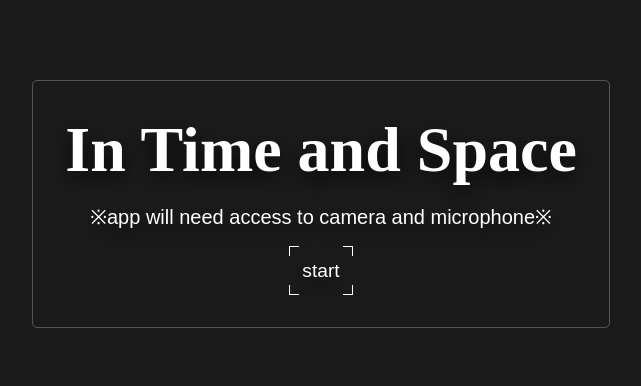
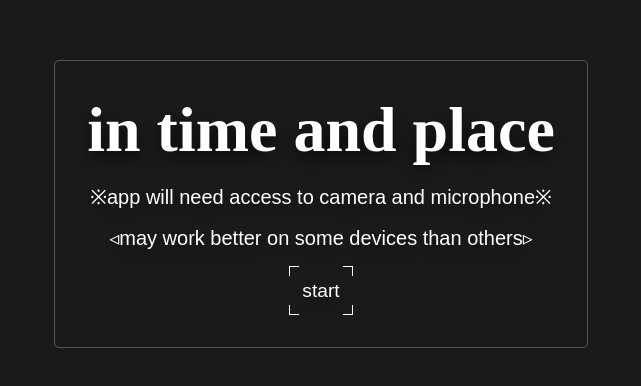
Before and after one commit to TatsutaScott/time_and_space, a website built with webpack: page dist/index.html in a window 1280 px wide. Shown: the part 196-582 px from the top of the page, without its empty margins (319-960 px from the left). Built offline with nearby package versions, Linux system fonts and the light colour scheme; no server answers; a web font is replaced by a local one; what @rnbo/js would draw is missing.

Commit message:
adjusting front page

```diff
--- a/dist/index.html
+++ b/dist/index.html
@@ -1,15 +1,16 @@
 <!DOCTYPE html>
 <html>
   <head>
-    <title>In time and space</title>
+    <title>in time and place</title>
     <link rel="stylesheet" href="styles.css" />
-    <meta name="viewport" />
+    <meta name="viewport" content="width=device-width, initial-scale=0.75" />
   </head>
   <body>
     <div id="content">
       <div id="cover">
-        <h1>In Time and Space</h1>
+        <h1>in time and place</h1>
         <p>※app will need access to camera and microphone※</p>
+        <p>◃may work better on some devices than others▹</p>
         <button id="start">start</button>
       </div>
       <div id="videoContainer">
```
